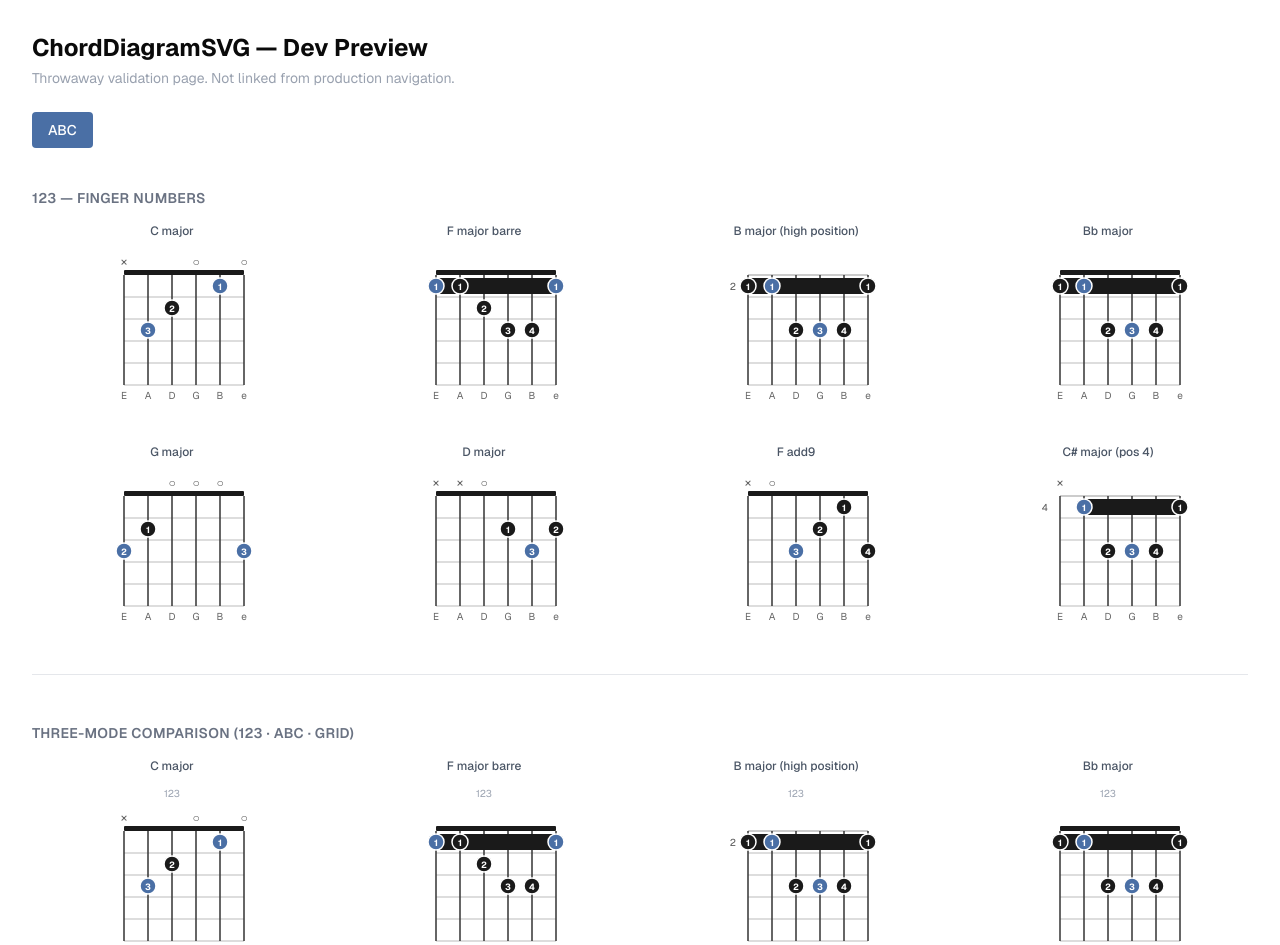
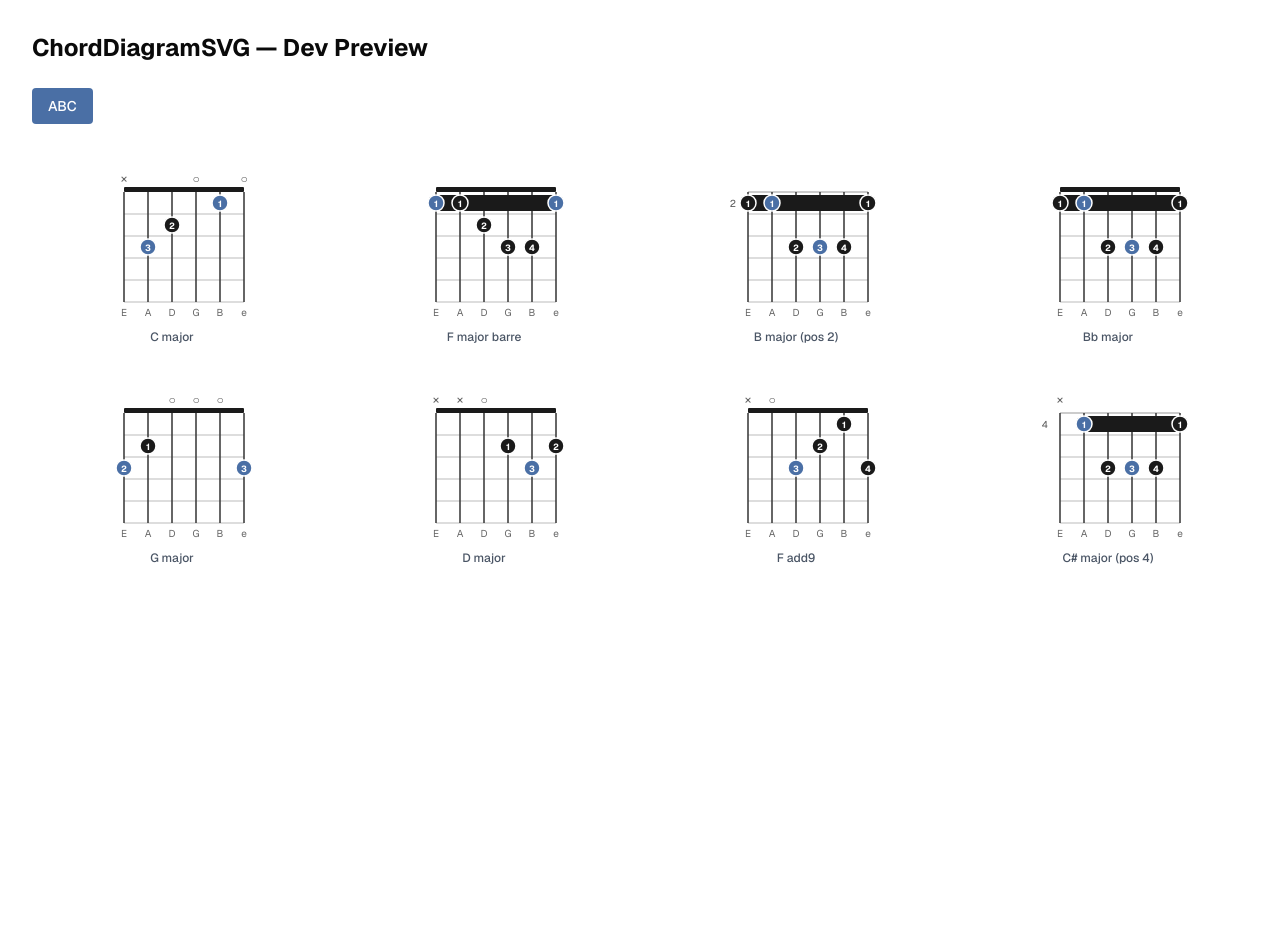
Before and after one commit to SloanWan/guitar-pal, a Next.js app: page /dev/chord-diagram in a window 1280 px wide. Shown: the top 945 px of the page. After the commit the page ends 800 px from the top, so only its background shows below. Built offline with nearby package versions, Linux system fonts and the light colour scheme.

Commit message:
feat(chords): replace vexchords with custom SVG renderer and three-mode note toggle

```diff
--- a/package.json
+++ b/package.json
@@ -28,7 +28,6 @@
 		"sonner": "^2.0.7",
 		"tailwind-merge": "^3.5.0",
 		"tw-animate-css": "^1.4.0",
-		"vexchords": "^1.2.0",
 		"vexflow": "^5.0.0"
 	},
 	"devDependencies": {
--- a/src/app/dev/chord-diagram/page.tsx
+++ b/src/app/dev/chord-diagram/page.tsx
@@ -1,6 +1,6 @@
 "use client";
 
-import React, { useState } from "react";
+import { useState } from "react";
 import ChordDiagramSVG, { type DiagramMode } from "@/components/chords/ChordDiagramSVG";
 
 interface Specimen {
@@ -13,110 +13,34 @@ interface Specimen {
 }
 
 const SPECIMENS: Specimen[] = [
-  {
-    label: "C major",
-    frets: [-1, 3, 2, 0, 1, 0],
-    fingers: [0, 3, 2, 0, 1, 0],
-    startFret: 1,
-    barreFret: null,
-    rootMidi: 60,
-  },
-  {
-    label: "F major barre",
-    frets: [1, 1, 2, 3, 3, 1],
-    fingers: [1, 1, 2, 3, 4, 1],
-    startFret: 1,
-    barreFret: 1,
-    rootMidi: 65,
-  },
-  {
-    label: "B major (high position)",
-    frets: [2, 2, 4, 4, 4, 2],
-    fingers: [1, 1, 2, 3, 4, 1],
-    startFret: 2,
-    barreFret: 2,
-    rootMidi: 71,
-  },
-  {
-    label: "Bb major",
-    frets: [1, 1, 3, 3, 3, 1],
-    fingers: [1, 1, 2, 3, 4, 1],
-    startFret: 1,
-    barreFret: 1,
-    rootMidi: 70,
-  },
-  {
-    label: "G major",
-    frets: [3, 2, 0, 0, 0, 3],
-    fingers: [2, 1, 0, 0, 0, 3],
-    startFret: 1,
-    barreFret: null,
-    rootMidi: 67,
-  },
-  {
-    label: "D major",
-    frets: [-1, -1, 0, 2, 3, 2],
-    fingers: [0, 0, 0, 1, 3, 2],
-    startFret: 1,
-    barreFret: null,
-    rootMidi: 62,
-  },
-  {
-    label: "F add9",
-    frets: [-1, 0, 3, 2, 1, 3],
-    fingers: [0, 0, 3, 2, 1, 4],
-    startFret: 1,
-    barreFret: null,
-    rootMidi: 65,
-  },
-  {
-    label: "C# major (pos 4)",
-    frets: [-1, 4, 6, 6, 6, 4],
-    fingers: [0, 1, 2, 3, 4, 1],
-    startFret: 4,
-    barreFret: 4,
-    rootMidi: 61,
-  },
+  { label: "C major",         frets: [-1,3,2,0,1,0], fingers: [0,3,2,0,1,0], startFret: 1, barreFret: null, rootMidi: 0  },
+  { label: "F major barre",   frets: [1,1,2,3,3,1],  fingers: [1,1,2,3,4,1], startFret: 1, barreFret: 1,    rootMidi: 5  },
+  { label: "B major (pos 2)", frets: [2,2,4,4,4,2],  fingers: [1,1,2,3,4,1], startFret: 2, barreFret: 2,    rootMidi: 11 },
+  { label: "Bb major",        frets: [1,1,3,3,3,1],  fingers: [1,1,2,3,4,1], startFret: 1, barreFret: 1,    rootMidi: 10 },
+  { label: "G major",         frets: [3,2,0,0,0,3],  fingers: [2,1,0,0,0,3], startFret: 1, barreFret: null, rootMidi: 7  },
+  { label: "D major",         frets: [-1,-1,0,2,3,2],fingers: [0,0,0,1,3,2], startFret: 1, barreFret: null, rootMidi: 2  },
+  { label: "F add9",          frets: [-1,0,3,2,1,3], fingers: [0,0,3,2,1,4], startFret: 1, barreFret: null, rootMidi: 5  },
+  { label: "C# major (pos 4)",frets: [-1,4,6,6,6,4], fingers: [0,1,2,3,4,1], startFret: 4, barreFret: 4,    rootMidi: 1  },
 ];
 
-// Cycle order: fingers → noteNames → fretboard → fingers
 const NEXT_MODE: Record<DiagramMode, DiagramMode> = {
   fingers: "noteNames",
   noteNames: "fretboard",
   fretboard: "fingers",
 };
 
-// Button label shows the NEXT mode the click will switch to
 const NEXT_LABEL: Record<DiagramMode, string> = {
   fingers: "ABC",
   noteNames: "Grid",
   fretboard: "123",
 };
 
-// Short label for the current mode (used in comparison section headers)
-const MODE_LABEL: Record<DiagramMode, string> = {
-  fingers: "123",
-  noteNames: "ABC",
-  fretboard: "Grid",
-};
-
-const MODE_HEADING: Record<DiagramMode, string> = {
-  fingers: "123 — Finger Numbers",
-  noteNames: "ABC — Note Names",
-  fretboard: "Grid — Full Fretboard",
-};
-
-const ALL_MODES: DiagramMode[] = ["fingers", "noteNames", "fretboard"];
-
 export default function ChordDiagramDevPage() {
   const [mode, setMode] = useState<DiagramMode>("fingers");
 
   return (
     <div className="p-8 bg-white min-h-screen">
-      <h1 className="text-2xl font-bold mb-1">ChordDiagramSVG — Dev Preview</h1>
-      <p className="text-sm text-gray-400 mb-6">
-        Throwaway validation page. Not linked from production navigation.
-      </p>
+      <h1 className="text-2xl font-bold mb-6">ChordDiagramSVG — Dev Preview</h1>
 
       <button
         onClick={() => setMode(m => NEXT_MODE[m])}
@@ -125,18 +49,9 @@ export default function ChordDiagramDevPage() {
         {NEXT_LABEL[mode]}
       </button>
 
-      <div className="space-y-12">
-        {/* Primary grid: all specimens in current mode */}
-        <section>
-          <h2 className="text-sm font-semibold text-gray-500 uppercase tracking-wide mb-4">
-            {MODE_HEADING[mode]}
-          </h2>
       <div className="grid grid-cols-4 gap-x-8 gap-y-10">
         {SPECIMENS.map(s => (
           <div key={s.label} className="flex flex-col items-center gap-2">
-                <span className="text-xs font-medium text-gray-600 text-center leading-tight">
-                  {s.label}
-                </span>
             <ChordDiagramSVG
               frets={s.frets}
               fingers={s.fingers}
@@ -145,43 +60,11 @@ export default function ChordDiagramDevPage() {
               mode={mode}
               rootMidi={s.rootMidi}
             />
+            <span className="text-xs font-medium text-gray-600 text-center leading-tight">
+              {s.label}
+            </span>
           </div>
         ))}
-          </div>
-        </section>
-
-        <hr className="border-gray-200" />
-
-        {/* Three-mode comparison: all modes stacked per specimen */}
-        <section>
-          <h2 className="text-sm font-semibold text-gray-500 uppercase tracking-wide mb-4">
-            Three-mode comparison (123 · ABC · Grid)
-          </h2>
-          <div className="grid grid-cols-4 gap-x-8 gap-y-10">
-            {SPECIMENS.map(s => (
-              <div key={s.label} className="flex flex-col items-center gap-1">
-                <span className="text-xs font-medium text-gray-600 text-center leading-tight mb-2">
-                  {s.label}
-                </span>
-                {ALL_MODES.map(m => (
-                  <div key={m} className="flex flex-col items-center">
-                    <span className="text-[10px] text-gray-400 mb-0.5">
-                      {MODE_LABEL[m]}
-                    </span>
-                    <ChordDiagramSVG
-                      frets={s.frets}
-                      fingers={s.fingers}
-                      startFret={s.startFret}
-                      barreFret={s.barreFret}
-                      mode={m}
-                      rootMidi={s.rootMidi}
-                    />
-                  </div>
-                ))}
-              </div>
-            ))}
-          </div>
-        </section>
       </div>
     </div>
   );
--- a/src/components/chords/ChordDetailView.tsx
+++ b/src/components/chords/ChordDetailView.tsx
@@ -5,10 +5,29 @@ import { Play, Loader2 } from "lucide-react";
 import ChordDiagram from "@/components/chords/ChordDiagram";
 import { Button } from "@/components/ui/button";
 import type { VexChordDef } from "@/lib/chordVoicingToVexChords";
+import type { DiagramMode } from "@/components/chords/ChordDiagramSVG";
 import {
 	preloadFingerpickPresets,
 	triggerChordPreview,
 } from "@/components/strum/useGuitarSampleLoader";
+
+const ROOT_PC: Record<string, number> = {
+	C: 0, "C#": 1, Db: 1, D: 2, "D#": 3, Eb: 3,
+	E: 4, F: 5, "F#": 6, Gb: 6, G: 7, "G#": 8, Ab: 8,
+	A: 9, "A#": 10, Bb: 10, B: 11,
+};
+
+const NEXT_MODE: Record<DiagramMode, DiagramMode> = {
+	fingers: "noteNames",
+	noteNames: "fretboard",
+	fretboard: "fingers",
+};
+
+const NEXT_LABEL: Record<DiagramMode, string> = {
+	fingers: "ABC",
+	noteNames: "Grid",
+	fretboard: "123",
+};
 
 export interface VoicingCard {
 	id: string;
@@ -19,9 +38,13 @@ export interface VoicingCard {
 
 interface Props {
 	voicings: VoicingCard[];
+	root?: string;
 }
 
-export default function ChordDetailView({ voicings }: Props) {
+export default function ChordDetailView({ voicings, root }: Props) {
+	const [mode, setMode] = useState<DiagramMode>("fingers");
+	const rootMidi = root !== undefined ? ROOT_PC[root] : undefined;
+
 	const ctxRef = useRef<AudioContext | null>(null);
 	const preloadRef = useRef<Promise<void> | null>(null);
 	const [isPreloading, setIsPreloading] = useState(false);
@@ -52,10 +75,17 @@ export default function ChordDetailView({ voicings }: Props) {
 	}
 
 	return (
+		<div className="flex flex-col items-center gap-6">
+			<button
+				onClick={() => setMode(m => NEXT_MODE[m])}
+				className="px-4 py-2 bg-denim text-white rounded text-sm font-medium hover:bg-denim-dark transition-colors"
+			>
+				{NEXT_LABEL[mode]}
+			</button>
 			<div className="flex flex-wrap justify-center gap-4">
 				{voicings.map(({ id, label, def, pitches }) => (
 					<div key={id} className="flex flex-col items-center gap-2">
-					<ChordDiagram def={def} label={label} />
+						<ChordDiagram def={def} label={label} mode={mode} rootMidi={rootMidi} />
 						<Button
 							size="sm"
 							variant="outline"
@@ -73,5 +103,6 @@ export default function ChordDetailView({ voicings }: Props) {
 					</div>
 				))}
 			</div>
+		</div>
 	);
 }
--- a/src/components/chords/ChordDiagram.tsx
+++ b/src/components/chords/ChordDiagram.tsx
@@ -1,41 +1,63 @@
 "use client";
 
-import { useEffect, useRef } from "react";
 import type { VexChordDef } from "@/lib/chordVoicingToVexChords";
+import ChordDiagramSVG, { type DiagramMode } from "@/components/chords/ChordDiagramSVG";
 import MusicalText from "@/components/MusicalText";
 
 interface Props {
 	def: VexChordDef;
 	label: string;
 	compact?: boolean;
+	mode?: DiagramMode;
+	rootMidi?: number;
 }
 
-const REGULAR = { width: 160, height: 200, showTuning: true };
-const COMPACT = { width: 100, height: 120, showTuning: false };
+function toSVGProps(def: VexChordDef): {
+	frets: number[];
+	fingers: number[];
+	startFret: number;
+	barreFret: number | null;
+} {
+	const frets = new Array<number>(6).fill(-1);
+	const fingers = new Array<number>(6).fill(0);
 
-export default function ChordDiagram({ def, label, compact = false }: Props) {
-	const containerRef = useRef<HTMLDivElement>(null);
+	for (const entry of def.chord) {
+		const stringNum = entry[0];
+		const diagramFret = entry[1];
+		const idx = 6 - stringNum; // 0 = low E, 5 = high e
+		if (diagramFret === "x") {
+			frets[idx] = -1;
+		} else {
+			frets[idx] = diagramFret === 0 ? 0 : def.position + diagramFret - 1;
+		}
+		if (entry.length === 3) {
+			fingers[idx] = parseInt(entry[2]) || 0;
+		}
+	}
 
-	useEffect(() => {
-		const el = containerRef.current;
-		if (!el) return;
-		el.innerHTML = "";
-		let cancelled = false;
-		const opts = compact ? COMPACT : REGULAR;
-		// Dynamic import keeps vexchords (and its SVG.js dep) out of SSR entirely
-		import("vexchords").then(({ ChordBox }) => {
-			if (cancelled) return;
-			const box = new ChordBox(el, opts);
-			box.draw(def);
-		});
-		return () => {
-			cancelled = true;
-		};
-	}, [def, compact]);
+	const barreFret =
+		def.barres.length > 0 ? def.barres[0].fret + def.position - 1 : null;
+
+	return { frets, fingers, startFret: def.position, barreFret };
+}
+
+export default function ChordDiagram({
+	def,
+	label,
+	compact = false,
+	mode = "fingers",
+	rootMidi,
+}: Props) {
+	const svgProps = toSVGProps(def);
 
 	return (
 		<div className="flex flex-col items-center gap-1 rounded-lg border border-denim-border bg-denim-tint p-3">
-			<div ref={containerRef} />
+			<ChordDiagramSVG
+				{...svgProps}
+				mode={mode}
+				rootMidi={rootMidi}
+				size={compact ? "compact" : "regular"}
+			/>
 			<span className="text-xs font-medium text-denim">
 				<MusicalText text={label} />
 			</span>
--- a/src/components/chords/ChordDiagramSVG.tsx
+++ b/src/components/chords/ChordDiagramSVG.tsx
@@ -67,6 +67,7 @@ export default function ChordDiagramSVG({
   startFret,
   barreFret,
   mode = "fingers",
+  size = "regular",
   rootMidi,
 }: ChordDiagramSVGProps) {
   const rootPitchClass = rootMidi !== undefined ? rootMidi % 12 : -1;
@@ -132,8 +133,11 @@ export default function ChordDiagramSVG({
   const nutY = fretLineY(0);
   const noteFontSize = mode === "fingers" ? 9 : 7;
 
+  const svgW = size === "compact" ? 100 : W;
+  const svgH = size === "compact" ? Math.round(H * 100 / W) : H;
+
   return (
-    <svg viewBox={`0 0 ${W} ${H}`} width={W} height={H} xmlns="http://www.w3.org/2000/svg">
+    <svg viewBox={`0 0 ${W} ${H}`} width={svgW} height={svgH} xmlns="http://www.w3.org/2000/svg">
       {/* Nut: thick filled rect when startFret===1; thin line + fret number otherwise */}
       {startFret === 1 ? (
         <rect x={LEFT} y={nutY - 5} width={5 * STR_SPACING} height={5} fill="#1a1a1a" rx={1} />
```
Also changed, not shown: src/lib/chordVoicingToVexChords.ts (+1 -8 lines), src/lib/selectStandardVoicing.ts (added, +8 -0 lines), src/types/vexchords.d.ts (deleted, +0 -57 lines), 1 other file (tests, documents, lock files or other folders). Lines whose indentation alone changed are shown as unchanged.
